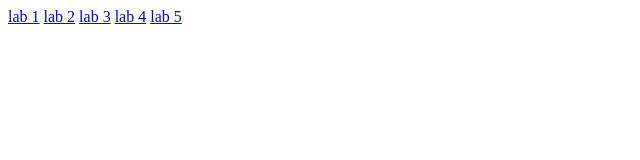
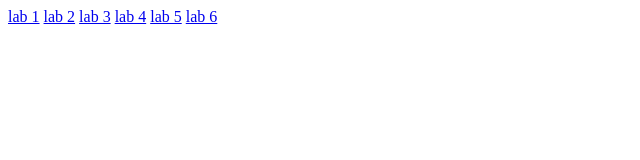
Before and after one commit to SanyaShbn/STRweb-pr, a plain HTML site: page index.html in a window 1280 px wide. Shown: the full height of the page, 0-640 px from the left. Drawn offline with Linux system fonts and the light colour scheme.

Commit message:
Update index.html

```diff
--- a/index.html
+++ b/index.html
@@ -8,4 +8,5 @@
 <a href="LR_3/ЛР№3.html">lab 3</a>
 <a href="LR_4/ЛР№4.html">lab 4</a>
 <a href="LR_5/ЛР№5.html">lab 5</a>
+<a href="LR_6/ЛР№6.html">lab 6</a>
 </body>
```
